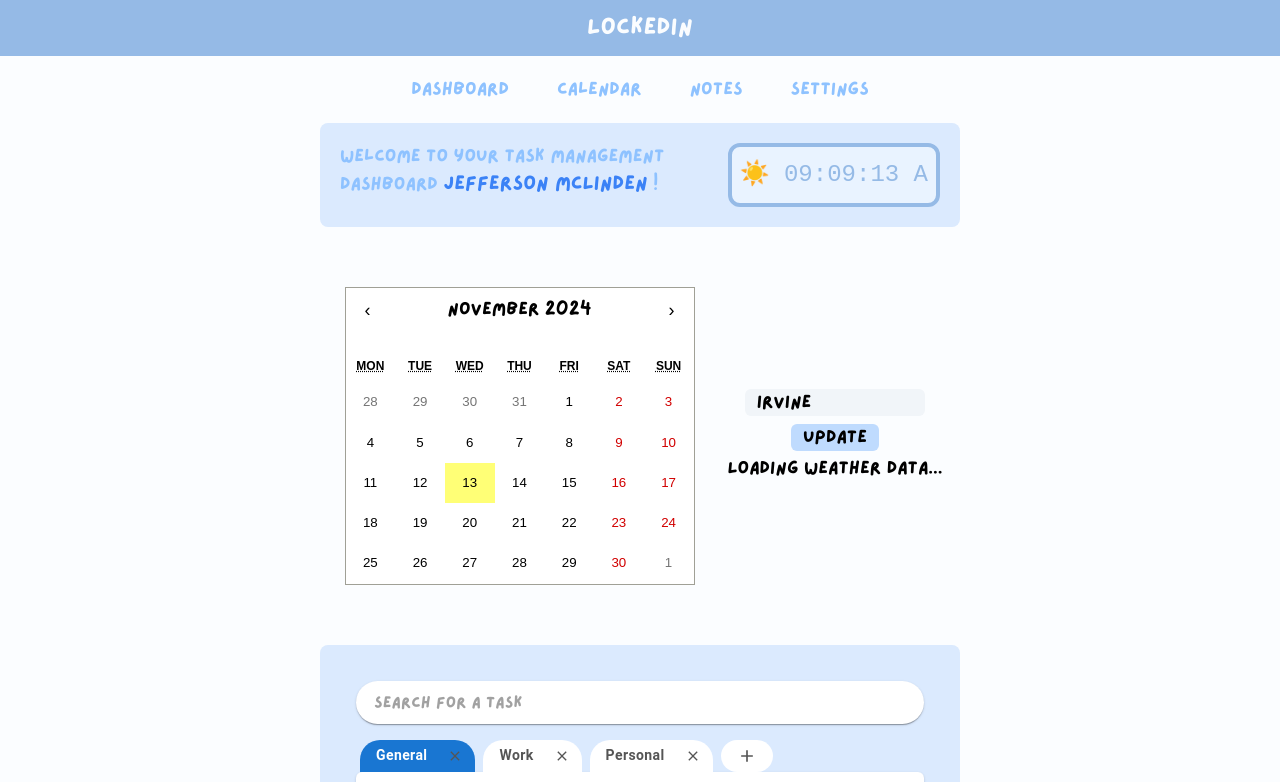
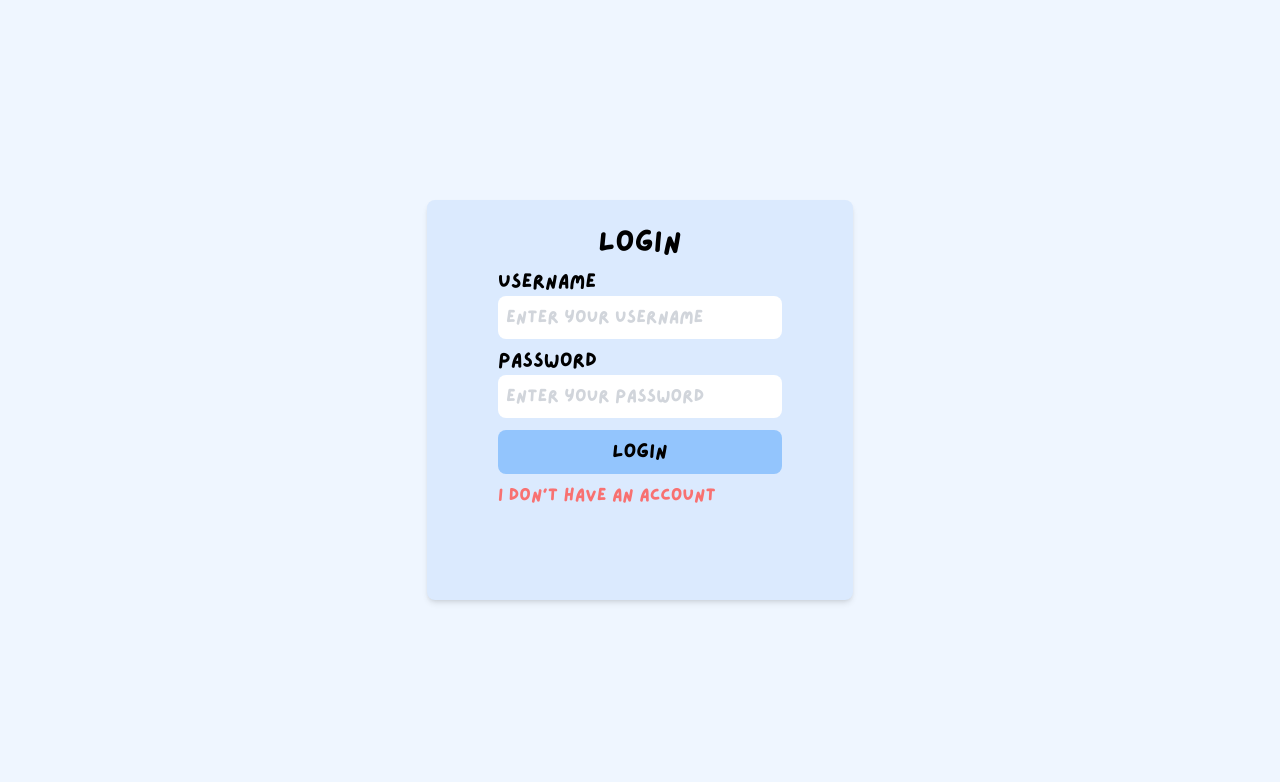
Before and after one commit to 33-Shikamaru/LockedIn, a React (Vite) app: page / in a window 1280 px wide. Shown: the top 782 px of the page. Built offline with nearby package versions, Linux system fonts and the light colour scheme; no server answers.

Commit message:
Created Login component

```diff
--- a/src/App.tsx
+++ b/src/App.tsx
@@ -6,6 +6,7 @@ import DashNote from './components/Dashnote.tsx'
 import MiniCalendar from './components/Calendar.tsx'
 import ToDoList from './components/ToDoList.tsx'
 import WeatherWidget from './components/weather/index.tsx'
+import Login from './components/Login.tsx'
 
 function App() {
 
@@ -19,6 +20,7 @@ function App() {
 
   return (
     <>
+      <Login />
       <Title />
       <Navbar />
       {/* After we get user info we pass it here or in the DashNote.tsx file */}
--- /dev/null
+++ b/src/components/Login.tsx
@@ -0,0 +1,28 @@
+const Login = () => {
+  return (
+    <div className="flex items-center justify-center h-screen bg-blue-50">
+      <div className="flex flex-col items-center bg-blue-100 w-1/3 h-1/2 p-6 rounded-lg shadow-md" aria-label="login-container">
+        <h1 className="text-3xl mb-2">Login</h1>
+
+        <form action="" className="flex flex-col w-3/4">
+            <label htmlFor="first" className="text-xl">Username</label>
+            <input type="text" id="username" placeholder="Enter your username"
+            className="p-2 rounded-lg placeholder-gray-300 outline-none mb-2"/>
+
+            <label htmlFor="password" className="text-xl">Password</label>
+            <input type="text" id="password" placeholder="Enter your password"
+            className="p-2 rounded-lg placeholder-gray-300 outline-none mb-3"/>
+
+            <button type="submit"
+            className="bg-blue-300 py-2 rounded-lg text-xl hover:bg-blue-400 mb-2">Login</button>
+
+            <a href="" className="text-red-400">I don't have an account</a>
+        </form>
+
+
+      </div>
+    </div>
+  )
+}
+
+export default Login
```
